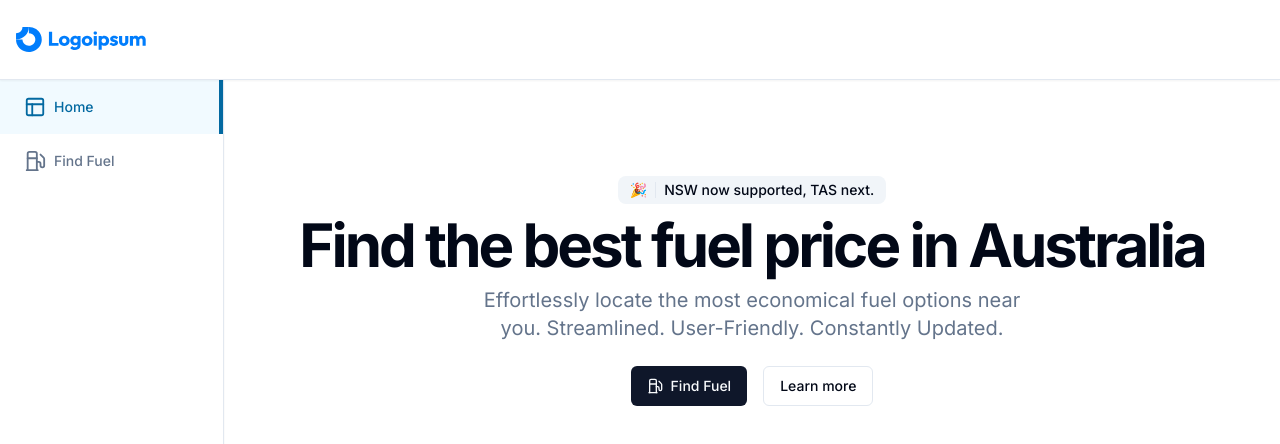
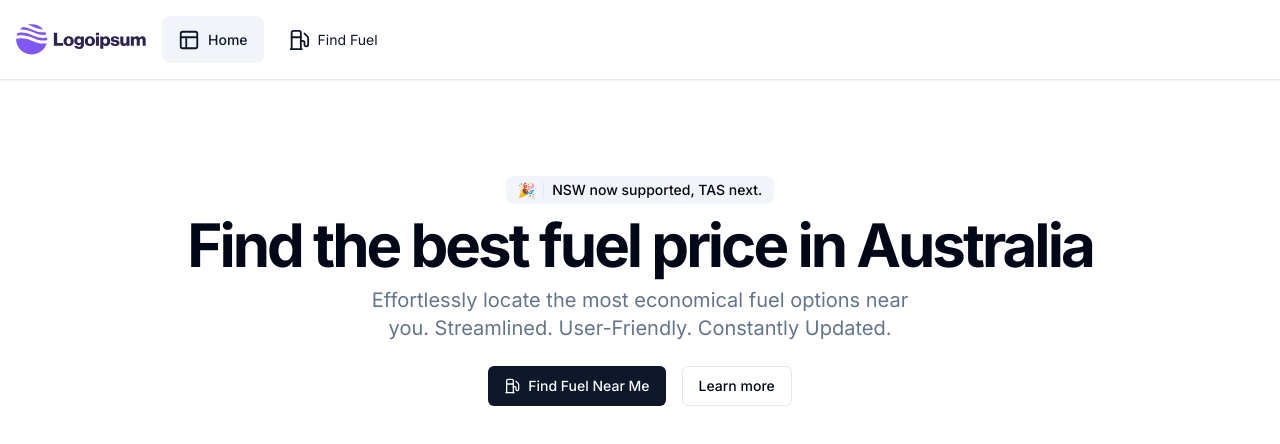
Before and after one commit to troypoulter/fuelpulse, a Next.js app: page / in a window 1280 px wide. Shown: the top 444 px of the page. Built offline with nearby package versions, Linux system fonts and the light colour scheme.

Commit message:
style: centre navbar and fiddle with general styling

```diff
--- a/app/_components/navbar.tsx
+++ b/app/_components/navbar.tsx
@@ -1,13 +1,20 @@
 import { Logo } from './logo';
 import { MobileSidebar } from './mobile-sidebar';
+import { SidebarRoutes } from './sidebar-routes';
 
 export const Navbar = () => {
     return (
-        <div className="p-4 gap-x-4 h-full flex items-center bg-white border-b shadow-sm">
-            <MobileSidebar />
-            <div className="absolute left-1/2 transform -translate-x-1/2 md:static md:transform-none">
-                <Logo />
+        <div className="h-full flex bg-white border-b shadow-sm">
+            <div className="container relative flex p-4 gap-x-4 h-full items-center">
+                <MobileSidebar />
+                <div className="absolute left-1/2 transform -translate-x-1/2 md:static md:transform-none">
+                    <Logo />
+                </div>
+                <div className='hidden md:flex gap-x-4 h-full flex-col inset-y-0'>
+                    <SidebarRoutes />
+                </div>
             </div>
+
         </div>
     )
 }
--- a/app/_components/sidebar-item.tsx
+++ b/app/_components/sidebar-item.tsx
@@ -30,22 +30,18 @@ export const SidebarItem = (
             onClick={onClick}
             type="button"
             className={cn(
-                "flex items-center gap-x-2 text-slate-500 text-sm font-[500] pl-6 transition-all hover:text-slate-600 hover:bg-slate-300/20",
-                isActive && "text-sky-700 bg-sky-200/20 hover:bg-sky-200/20 hover:text-sky-700"
+                "flex items-center gap-x-2 text-primary text-sm pl-6 md:p-4 rounded-lg transition-all hover:bg-muted",
+                isActive && "bg-muted font-medium"
             )}
         >
             <div className="flex items-center gap-x-2 py-4">
                 <Icon size={22}
                     className={cn(
-                        "text-slate-500",
-                        isActive && "text-sky-700")}
+                        "text-primary",
+                        isActive && "font-medium")}
                 />
                 {label}
             </div>
-            <div className={cn(
-                "ml-auto opacity-0 border-2 border-sky-700 h-full transition-all",
-                isActive && "opacity-100"
-            )} />
         </button>
     )
 }
--- a/app/_components/sidebar-routes.tsx
+++ b/app/_components/sidebar-routes.tsx
@@ -12,13 +12,13 @@ const routes = [
     {
         icon: Fuel,
         label: "Find Fuel",
-        href: "/search"
+        href: "/find-fuel"
     }
 ]
 
 export const SidebarRoutes = () => {
     return (
-        <div className="flex flex-col w-full">
+        <div className="flex flex-col pt-[56px] gap-y-2 p-3 md:gap-y-0 md:pt-0 md:p-0 md:flex-row md:gap-x-2 w-full h-full">
             {routes.map((route) => (
                 <SidebarItem
                     key={route.href}
--- a/app/layout.tsx
+++ b/app/layout.tsx
@@ -23,10 +23,10 @@ export default function RootLayout({
           <div className="h-[80px] fixed inset-y-0 w-full z-[49]">
             <Navbar />
           </div>
-          <div className='hidden md:flex pt-[80px] h-full w-56 flex-col fixed inset-y-0 z-[48]'>
+          {/* <div className='hidden md:flex pt-[80px] h-full w-56 flex-col fixed inset-y-0 z-[48]'>
             <Sidebar />
-          </div>
-          <main className="flex-1 md:pl-56 pt-[80px] h-full">
+          </div> */}
+          <main className="flex-1 pt-[80px] h-full container relative">
             {children}
           </main>
         </div>
--- a/app/page.tsx
+++ b/app/page.tsx
@@ -12,7 +12,6 @@ import Link from "next/link"
 
 export default function Home() {
     return (
-        <div className="container relative">
         <PageHeader>
             <Announcement />
             <PageHeaderHeading>Find the best fuel price in Australia</PageHeaderHeading>
@@ -21,14 +20,13 @@ export default function Home() {
                 Streamlined. User-Friendly. Constantly Updated.
             </PageHeaderDescription>
             <PageActions>
-                    <Link href="/search" className={cn(buttonVariants())}>
-                        <Fuel className="mr-2 h-4 w-4" /> Find Fuel
+                <Link href="/find-fuel" className={cn(buttonVariants())}>
+                    <Fuel className="mr-2 h-4 w-4" /> Find Fuel Near Me
                 </Link>
                 <Link href="/" className={cn(buttonVariants({ variant: "outline" }))}>
                     Learn more
                 </Link>
             </PageActions>
         </PageHeader>
-        </div>
     )
 }
```
Also changed, not shown: public/logo.svg. Lines whose indentation alone changed are shown as unchanged.
